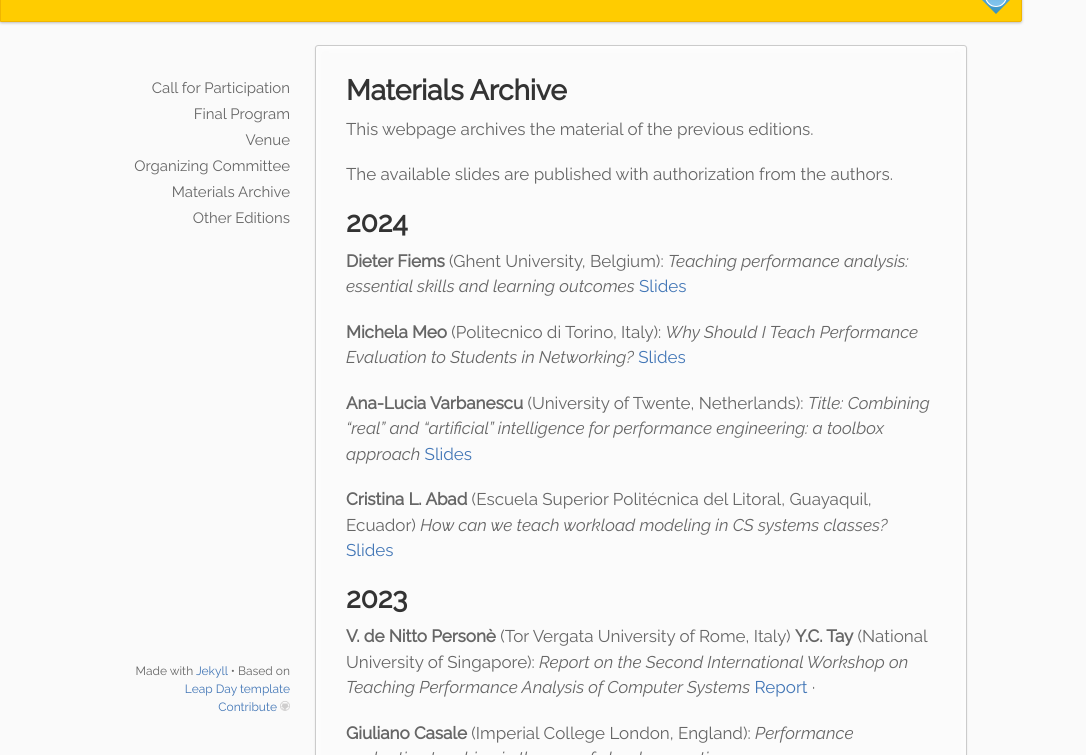
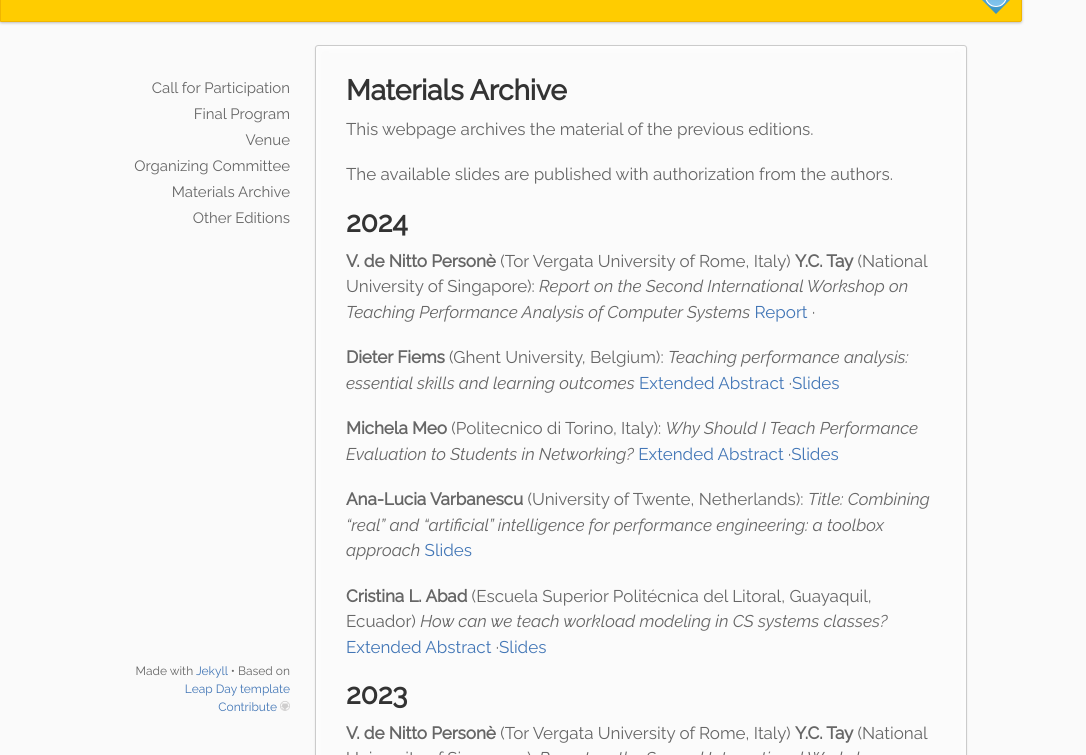
Before and after one commit to alessandropellegrini/teapacs.github.io, a Jekyll site: the page built from materials.md, in a window 1280 px wide and 900 px high, cut to the strip 145-900 px from the top of the window. Shown: the whole strip, without its empty margins (0-1086 px from the left). Built offline with Jekyll 4.4.1, drawn with Linux system fonts in a browser that asks for light colours; some of the changed lines change nothing that is shown.

Commit message:
Update materials.md

```diff
--- a/materials.md
+++ b/materials.md
@@ -10,36 +10,24 @@ The available slides are published with authorization from the authors.
 
 # 2024
 
-<!--
+
 **V. de Nitto Personè** (Tor Vergata University of Rome, Italy) **Y.C. Tay** (National University of Singapore): _Report on the Second International Workshop on Teaching Performance Analysis of Computer Systems_
-[Report](materials/2023TeaPACS2proc.pdf) ·
+[Report](materials/2024TeaPACSproc.pdf) ·
 
--->
 **Dieter Fiems** (Ghent University, Belgium): _Teaching performance analysis: essential skills and learning outcomes_
-[Slides](materials/2024-Fiems.pdf)
+[Extended Abstract](materials/2024TeaPACSfiems.pdf) ·[Slides](materials/2024-Fiems.pdf)
 
 **Michela Meo** (Politecnico di Torino, Italy): _Why Should I Teach Performance Evaluation to Students in Networking?_
-[Slides](materials/2024-Meo.pdf)
+[Extended Abstract](materials/2024TeaPACSmeo.pdf) ·[Slides](materials/2024-Meo.pdf)
 
 **Ana-Lucia Varbanescu** (University of Twente, Netherlands): _Title: Combining "real" and "artificial" intelligence for performance engineering: a toolbox approach_
 [Slides](materials/2024-Varbanescu.pdf)
 
 **Cristina L. Abad** (Escuela Superior Politécnica del Litoral, Guayaquil, Ecuador) _How can we teach workload modeling in CS systems classes?_
-[Slides](materials/2024-Abad.pdf)
+[Extended Abstract](materials/2024TeaPACSfabad.pdf) ·[Slides](materials/2024-Abad.pdf)
 
 
 <!--
-**Giuliano Casale** (Imperial College London, England): _Performance evaluation teaching in the age of cloud computing_
-[Extended Abstract](materials/2023TeaPACS2_Casale.pdf)
-
-**Diwakar Krishnamurthy** (University of Calgary, Canada): _Teaching Software Performance Evaluation to Undergrads: Lessons Learned and Challenges_
-[Extended Abstract](materials/2023PER_TePacsDiwakar.pdf) · [Slides](materials/2023-Krishnamurthy.pdf)
-
-**Mohammad Hajiesmaili** (University of Massachusetts Amherst, USA): _Teaching Learning-augmented Algorithms with Societal Design Criteria_
-[Extended Abstract](materials/2023TeaPACS2_SocietalAlgorithmDesign_Hajiesmaili.pdf) · [Slides](materials/2023-Hajiesmaili.pdf)
-
-**Ziv Scully** (Cornell University, USA): _The Role of Advanced Math in Teaching Performance Modeling_
-[Extended Abstract](materials/2023TeaPACS2_Ziv.pdf) · [Slides](materials/2023-Scully.pdf)
 -->
 
 
```
